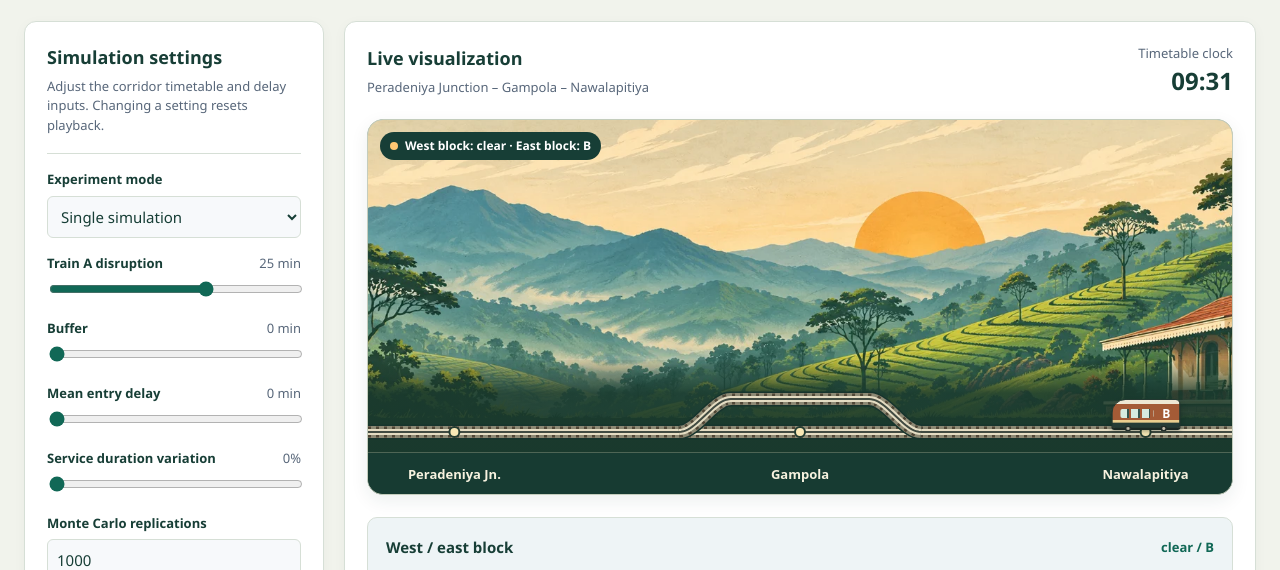
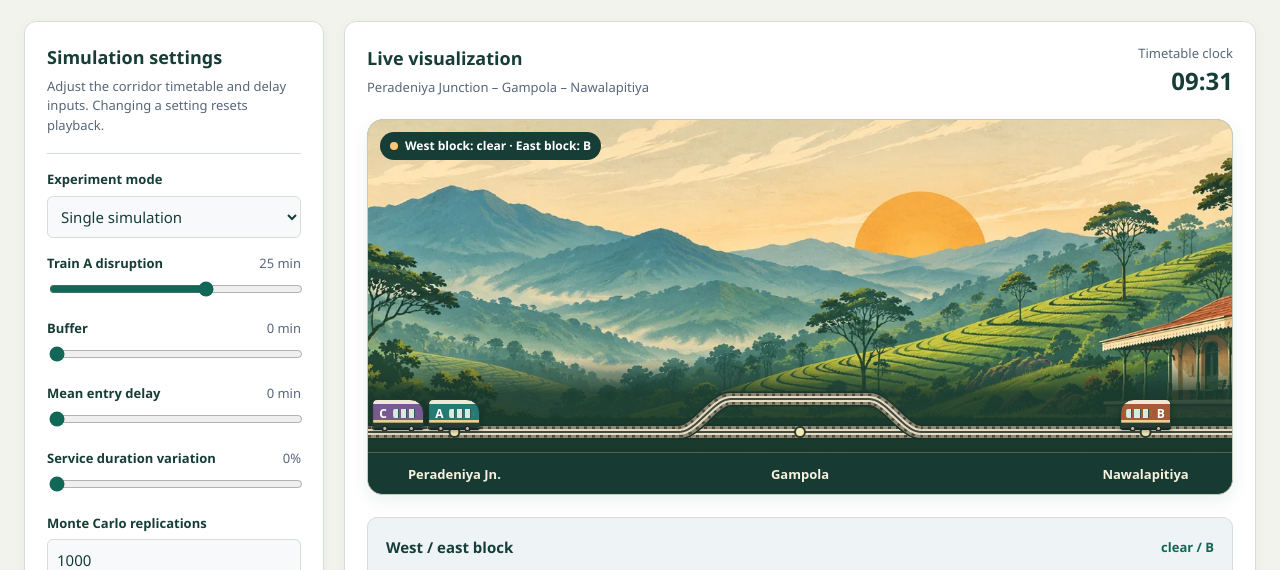
Before and after one commit to Naveeth235/single-track-rail-delay-simulation, a plain HTML site: page docs/index.html in a window 1280 px wide. Shown: the part 179-749 px from the top of the page. Drawn offline with Linux system fonts and the light colour scheme.

Commit message:
Show following service parked at its origin before departure

```diff
--- a/docs/animation.js
+++ b/docs/animation.js
@@ -172,11 +172,14 @@
       byId("state-" + id).textContent = state;
       byId("progress-" + id).value = (Number(second) + progress) / 2;
       const train = byId("train-" + id);
-      const x = 10 + 40 * position;
+      // Park C behind A at the western terminus and animate continuously
+      // from its parking position when the first leg begins.
+      const x = id === "C" && !second
+        ? 3.5 + (50 - 3.5) * progress
+        : 10 + 40 * position;
       train.style.left = x + "%";
       train.style.setProperty("--loop-rise", (id === "B" ? loopRise(x) : 0) + "px");
-      // Off-corridor services are still listed in the status rows.
-      train.hidden = elapsed < route[0].ready || elapsed >= route[1].finish;
+      train.hidden = elapsed >= route[1].finish;
       const waited = route.reduce((sum, item) => sum + Math.min(item.wait, Math.max(0, elapsed - item.ready)), 0);
       byId("wait-" + id).textContent = waited.toFixed(1) + " min waiting";
     }
--- a/docs/style.css
+++ b/docs/style.css
@@ -22,7 +22,7 @@
   --coach-color: #247a74;
   position: absolute;
   bottom: calc(66px + var(--loop-rise, 0px));
-  width: clamp(32px, 8%, 78px);
+  width: min(6%, 78px);
   height: clamp(19px, 2.4vw, 29px);
   transform: translateX(-50%);
   border: 1px solid #233831;
```
